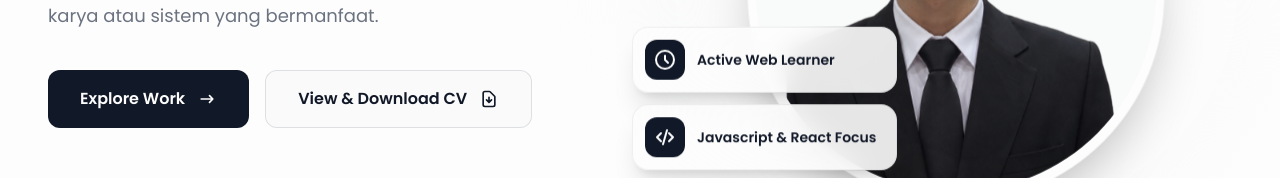
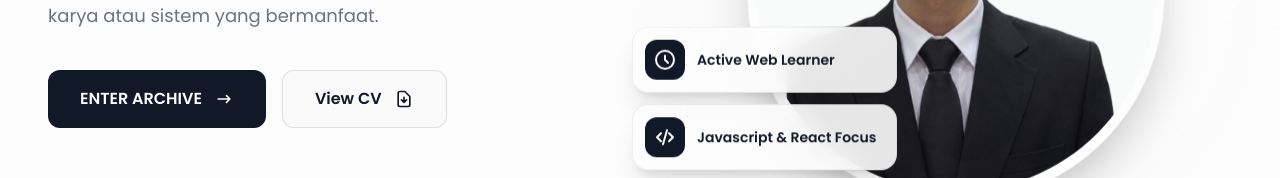
Before and after one commit to Firdaus1802/PORTOFOLIO-DAUS, a Next.js app: page / in a window 1280 px wide. Shown: the part 434-612 px from the top of the page. Built offline with nearby package versions, Linux system fonts and the light colour scheme; no server answers.

Commit message:
style: update hero CTA buttons to ENTER ARCHIVE and View CV

```diff
--- a/app/hero.tsx
+++ b/app/hero.tsx
@@ -69,14 +69,14 @@ export default function Hero() {
 
             <div className="flex flex-col sm:flex-row gap-4 mt-8">
               <button onClick={() => handleScroll("projects")} className="cursor-pointer text-sm md:text-base font-bold bg-text-primary text-background px-8 py-4 rounded-xl flex flex-row items-center justify-center gap-3 hover:-translate-y-1.5 hover:scale-[1.02] hover:shadow-[0_8px_30px_rgb(0,0,0,0.12)] dark:hover:shadow-[0_8px_30px_rgba(255,255,255,0.1)] transition-all duration-300 ease-out">
-                Explore Work
+                ENTER ARCHIVE
                 <svg className="w-5 h-5 transition-transform duration-300 group-hover:translate-x-1" aria-hidden="true" xmlns="http://www.w3.org/2000/svg" width="24" height="24" fill="none" viewBox="0 0 24 24">
                   <path stroke="currentColor" strokeLinecap="round" strokeLinejoin="round" strokeWidth="2" d="M19 12H5m14 0-4 4m4-4-4-4" />
                 </svg>
               </button>
 
               <Link href="/cv" className="cursor-pointer text-sm md:text-base font-bold border border-text-secondary/20 hover:border-text-primary text-text-primary bg-thirdary/30 px-8 py-4 rounded-xl flex flex-row items-center justify-center gap-3 hover:-translate-y-1.5 hover:scale-[1.02] transition-all duration-300 ease-out">
-                View & Download CV
+                View CV
                 <svg className="w-5 h-5" fill="none" stroke="currentColor" viewBox="0 0 24 24">
                   <path strokeLinecap="round" strokeLinejoin="round" strokeWidth="2" d="M12 10v6m0 0l-3-3m3 3l3-3m2 8H7a2 2 0 01-2-2V5a2 2 0 012-2h5.586a1 1 0 01.707.293l5.414 5.414a1 1 0 01.293.707V19a2 2 0 01-2 2z" />
                 </svg>
```
